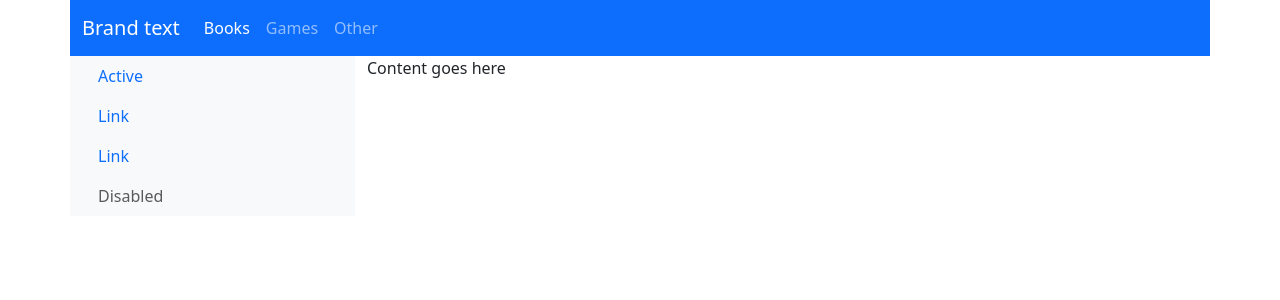
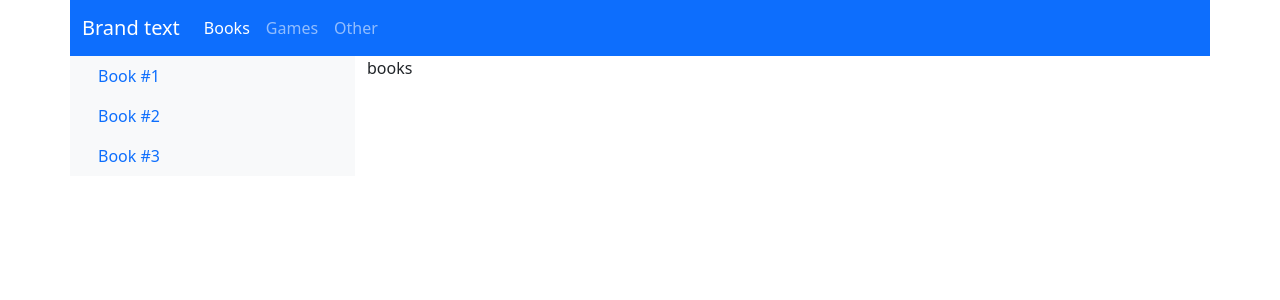
Before and after one commit to liveweird/garage-web, a Next.js app: page / in a window 1280 px wide. Both pictures are taken after a click on the button "Books". Shown: the top 300 px of the page. Built offline with nearby package versions, Linux system fonts and the light colour scheme.

Commit message:
Left menu kinda works, but the chosen element is not highlighted yet

```diff
--- a/app/components/LeftMenu.tsx
+++ b/app/components/LeftMenu.tsx
@@ -1,20 +1,27 @@
-import getCatalog from "../services/GetCatalog";
+import { Item, getItems } from "../services/GetItems";
 
-export default function LeftMenu() {
+type LeftMenuProps = {
+  selectedCategoryId: string;
+  selectedItemId: string;
+  onItemSelect: (newItemId: string) => void;
+};
+
+export default function LeftMenu({ selectedCategoryId, selectedItemId, onItemSelect }: LeftMenuProps) {
+  const items = getItems().filter(item => item.categoryId === selectedCategoryId);
+
   return (
     <ul className="nav flex-column">
-      <li className="nav-item">
-        <a className="nav-link active" aria-current="page" href="#">Active</a>
-      </li>
-      <li className="nav-item">
-        <a className="nav-link" href="#">Link</a>
-      </li>
-      <li className="nav-item">
-        <a className="nav-link" href="#">Link</a>
-      </li>
-      <li className="nav-item">
-        <a className="nav-link disabled" aria-disabled="true">Disabled</a>
-      </li>
+      {items.map((item) => (
+        <li key={item.id} className="nav-item">
+          <button
+            className={`nav-link ${selectedItemId === item.id ? 'active' : ''}`}
+            aria-current={selectedItemId === item.id ? 'page' : undefined}
+            onClick={() => onItemSelect(item.id)}
+          >
+            {item.name}
+          </button>
+        </li>
+      ))}
     </ul>
   );
 }
--- a/app/page.tsx
+++ b/app/page.tsx
@@ -6,12 +6,29 @@ import styles from "./page.module.css";
 import TopMenu from "./components/TopMenu";
 import LeftMenu from './components/LeftMenu';
 
+type HomePageState = {
+  selectedCategoryId: string;
+  selectedItemId: string;
+};
+
 export default function Home() {
-  const [selectedCategoryId, setSelectedCategoryId] = useState<string>('');
+  const [state, setState] = useState<HomePageState>({
+    selectedCategoryId: '',
+    selectedItemId: '',
+  });
 
   function handleCategorySelect(newCategoryId: string) {
-    setSelectedCategoryId(newCategoryId);
-    console.log('Category changed to:', newCategoryId);
+    setState({
+      ...state,
+      selectedCategoryId: newCategoryId,
+    });
+  }
+
+  function handleItemSelect(newItemId: string) {
+    setState({
+      ...state,
+      selectedItemId: newItemId,
+    });
   }
 
   return (
@@ -20,16 +37,20 @@ export default function Home() {
         <div className="container">
           <div className="row">
             <TopMenu
-              selectedCategoryId={selectedCategoryId}
+              selectedCategoryId={state.selectedCategoryId}
               onCategorySelect={handleCategorySelect}
             />
           </div>
           <div className="row">
             <div className="col-md-3 bg-light">
-              <LeftMenu />
+              <LeftMenu
+                selectedCategoryId={state.selectedCategoryId}
+                selectedItemId={state.selectedItemId}
+                onItemSelect={handleItemSelect}
+              />
             </div>
             <div className="col-md-9">
-              Content goes here
+              {state.selectedCategoryId}
             </div>
           </div>
         </div>
--- a/app/services/GetCatalog.ts
+++ b/app/services/GetItems.ts
@@ -1,4 +1,4 @@
-type Item = {
+export type Item = {
     id: string;
     categoryId: string;
     name: string;
@@ -6,12 +6,12 @@ type Item = {
     images: string[];
   };
 
-export default function getCatalog(): Item[] {
+export function getItems(): Item[] {
     return [
         { id: "1", categoryId: "books", name: "Book #1", description: "Description of Book #1", images: ["image11.jpg", "image12.jpg", "image13.jpg"] },
         { id: "2", categoryId: "books", name: "Book #2", description: "Description of Book #2", images: ["image21.jpg", "image22.jpg", "image23.jpg"] },
         { id: "3", categoryId: "books", name: "Book #3", description: "Description of Book #3", images: ["image31.jpg", "image32.jpg", "image33.jpg"] },
         { id: "4", categoryId: "games", name: "Game #1", description: "Description of Game #1", images: ["image41.jpg", "image42.jpg", "image43.jpg"] },
-        { id: "5", categoryId: "others", name: "Other #1", description: "Description of Other #1", images: ["image51.jpg", "image52.jpg", "image53.jpg"] },
+        { id: "5", categoryId: "other", name: "Other #1", description: "Description of Other #1", images: ["image51.jpg", "image52.jpg", "image53.jpg"] },
     ]
 }
```
Also changed, not shown: 1 other file (tests, documents, lock files or other folders).
